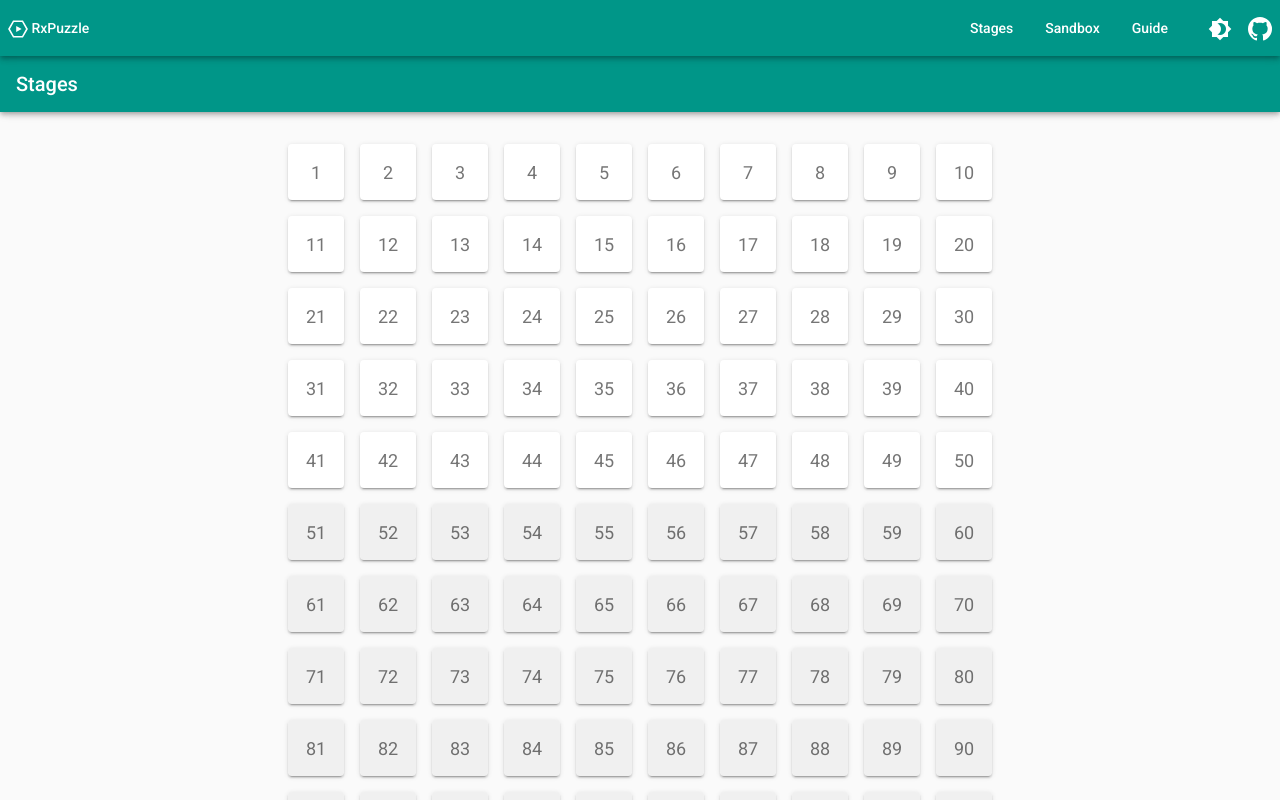
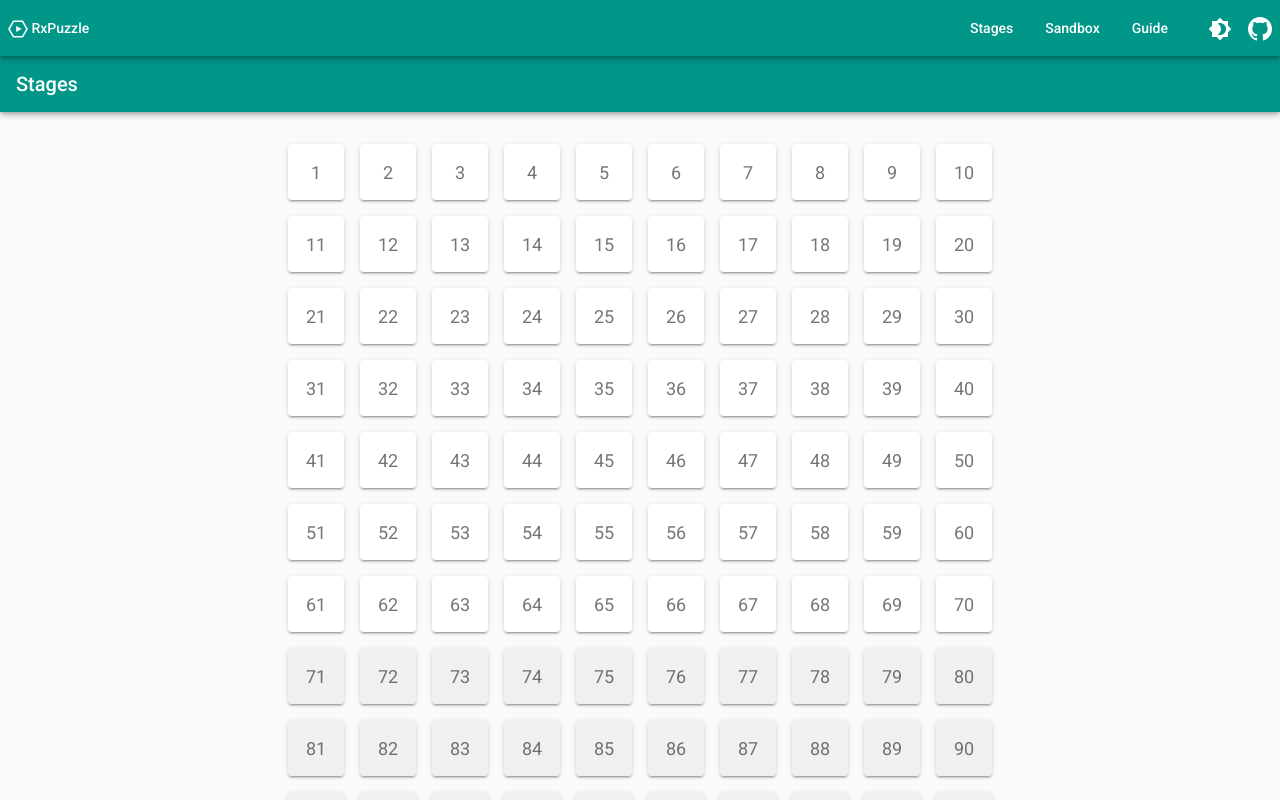
Before and after one commit to rx-puzzle/rx-puzzle.github.io, an Angular app: page /stages in a window 1280 px wide. Built offline with nearby package versions, Linux system fonts and the light colour scheme.

Commit message:
Add 51 to 70 stages

```diff
--- a/src/app/stage-list/stage-list.component.html
+++ b/src/app/stage-list/stage-list.component.html
@@ -204,45 +204,85 @@
       data-src="eNrdktFPwjAQxv-Xe55JQRTYG45RCRmx1rgMw0OZ51iytbMrBrLsf7cDZ0w0auRB41vv--6-S-7XClRhUiVLcCvIhV5lWF6h5vi4QRkjuJ2e86L7eWpMKpOpNKifRAZul5DG3E4N5p7aSGPbrZIokQWHKHDvKijXorBJAA7EKlO6edbOz_U1bkWi5Bvb7Ao8iY8ZFr82vDrqFt_Sl7UDqWV0wNFstXLZIrbeva1JZzJgk4hFA3ZLb3weznv8jJzyeQDtD_hvOP8eqU8IvoIzWsjyQekc9Xt2QRQxj44Wl8MxZed7dqpALYzSM9y1O75IohezPvf71FuMhiQMx91rztkHScv6GYoCUXQ"
     ></a>
     <!-- [ 51] takeUntil(b$), sample(b$) -->
-    <a data-src=""></a>
+    <a
+      data-src="eNrFldFugjAUht-l1yyh4FC5QxB0hEXEOMfiRWWdkkDLSl00xndfmTObU5wuQ-_K_5_2nPKdtitAMx5TkgN9BVLEJgnOe5gF-HWOSYSBDmvSp95OY85jMu0SjtkbSoCuyHJhLrocpyadEy7ChTKlKPE2SwH9aQXyGcrESgBIIKIJZcVwLX3pUcyiBJe5bEbTyTz_ZvNlhm_QTlDZ5Kr1vdI_apucsoGo-kLHawnEgs0GQ5FVyPkWrfCexbcMbVOTB31bsU1nMGx6_sBvqaYFDbAlv4vxOK6LYjz8-6OzEf3TZnYTZ5hwNKWkQvDjwjnKNQwCT3voObcdw685YaepNWolXK91hq6lz_DiB55qwHCGSP5CWYrZ_plT6wqEgWr59c7QVUcNEUEzzBCnzMXLbY5jiCFse2FDNdx7qNmP7ZFxp9j2mYhP6ueSoN8uu-vdhX8s-FLPy0k9Ehp9J6yPLNgfuC3TClo-tA_0yHj9Drr-Za0"
+    ></a>
     <!-- [ 52] switchMap(a => b$.map(b => a + b)), takeUntil(b$) -->
-    <a data-src=""></a>
+    <a
+      data-src="eNrlk11PgzAUhv9LrzFpKSJwN_kwY4GAW8bUcNFh3UiAYumMy7L_bslcYqJuYLL4dde-79vTNs85G8BqkbOqAdYGlITPC9pElI_p44pWGQUW0pRX3S1zIfJqMawE5U-kAJYKYWs-DwUtbbaqhIxLZcFIEexKAetuA5olqWUlABSQsYLxdrlVjut8ycr5qnlji3VNz7IuofmJKvX9w4_Q060Ccsloh6P9lZSbPWLp3cs9RJ6tIx9ptyjydBgml6rrmDCaYLDvgG44s5xnBe374K-d-lN62jqH6KiG4wfXswsDIl0NsIF9D6FP6Jx8eMiR0P_mJzipmgfGS8rfD5iH43FgQojx2NEGg1AmWE05EYyP6Hp_x-FOSGzsusFghlGoxeej0LjpO6ffpf_mVumCWDUCe6TiiW_qcWJMQ_MqjKMPEKfbF-FbRdM"
+    ></a>
     <!-- [ 53] bufferCount(2), distinct(x => x.shape) -->
-    <a data-src=""></a>
+    <a
+      data-src="eNrNkl9PgzAUxb9LnzFhA5zjjRHYv2hYMJto9lDwCiTQYilmC-G7W5wYISoYNfGtPff2nN7-WiKa8ZiSHOklSjHzE8gdYC48FkACQPpIlV51K405j0m4JBzYE06QPpblunhYckhNWhAu2oUSUpxcnqyQfleiPMKZcEJIQgFNKKuXldSvZ0A4Dil5V-fHDM7woNPf1SM4dML-JIZFNPWLvDtT8Hth-0pCsSByevzaXch5A1TU7sVeHtnmuXo9mWmqobjebCPL07UysbQ5ani34X1yb_yToXEf7lY9iFmQQNfDH_RlhnUF_5zsF8TfQHOGSf5AWQqszXprGlvPWNxa9lhWnMXF1F3tRAfNgGFO2RqOTUaf08uvcee7G8NytJVnO-rV5gOnffUMDRVcqQ"
+    ></a>
     <!-- [ 54] distinctUntilKeyChanged('color'), throttleTime(1t) -->
-    <a data-src=""></a>
+    <a
+      data-src="eNq9klFPgzAUhf_LfcakhTGVN7bBMpcZyYzizB4KXhkJtFiKcSH8d7vMqZkYnZg99pzbc2_73RpEoVLBS3BqyJmMMiyvUM7xqUIeIzi0Z7zpXp4qlfJkwhXKZ5aBYxKyMV8mCvOhqLjS5VpJBMtm2yhw7msoV6zQSSBXIo-qEgyIRSakVtS6wJMIGuOj6JPbSf-mGetyOT7mpP_4LcvGgFQz2uLYpGu53CHW3oM-E-oP-_bI6rkjYnoXlhWS0Dbda_sMdhvwB5xxKuMMf__0bnYL4kMHaAFdIFcsEfyowL_MfcD67sN_Z64k4-WjkDnKPez-5Xw8uLtxZwvrNKD9ILSJrhAFSqaEnOJ61-PHJL1A7q0_oMHYnVr03FsEtCVp2bwCqXNoNQ"
+    ></a>
     <!-- [ 55] combineLatest(a$, b$), zip(a$, b$) -->
-    <a data-src=""></a>
-    <!-- [ 56] bufferTime(2t, 1t), debounceTime(2t) -->
-    <a data-src=""></a>
+    <a
+      data-src="eNrdVNFugjAU_Zc-s6QVcYw3UEBHMBINoosPlXVKAi0rdZkx_vtK1GTZjILOLPGtPbf33HtzTu8GsFwkjBbA2IAM83lKigHhQ_K-IjQmwEBNZY_bWSJEQhc9Kgj_wCkwGhCWwc-eIFmbraiQzyWyYDj1d1TAeNmAYolzyQSAAmKWMl4et8p5PCdU4AWj3-JinZMHfFV2fOe1K-GzrQISqdpOoJJdwsVBdBl7lXeInHZL66hNswMb9rOqRjDSGuZI08HBE9UE5kuWzVfFDee5V3xWRk7Lo_tj2HcH0XBq2ihE_shSa8oTJzxOSd0-f2UdcfhlzH_TyfxmM-LrdBQc0-KN8YzwH1I6_aFrTULTn6qPAWoFkQblC5YTjgXjHlkfapx2RHfQdVqh7ra9ZmekW54dTmo6ovpHvjCtxjY8U_Mq7v9bWNUMIVevOXYsFLimp6InexqgI4aYbb8AmjNj3Q"
+    ></a>
+    <!-- [ 56] bufferCount(2), debounceTime(2t) -->
+    <a
+      data-src="eNrdUk1vgkAU_C_vTBO-1MCNqARLJGhJ1DYcFroFEtilu0ujMfz3LlUSNW3KpR56252ZzJt9s0egtSgo4WAfoUIsKTEPMXvC7w0mKQZbM5UzPq8KIQqSLYjA7AOVYOuq2pH7hcDVlDZESLlEMorK5ckK7Jcj8BzV0glAgZSWlHXHVrkfnhYsLfE_nB63ChRy96c1i8OXgvfVSe5V3lXNnQazpRv4u0c_cp3VZGsGhvGsbaFv9romltMqafjFpM75AV3lGCTK8R5llNyKkiFO6V1L-iFEMuQ56O-Txh1z7lcwRPgbZRVmNxWHmmFNrGg-dvSR45mrsbeRClpjhgRlPj70M351kp8l0mZhtLa8jWoFo7W--8Ypbj8BrRlQgg"
+    ></a>
     <!-- [ 57] skipUntil(b$), buffer(b$) -->
-    <a data-src=""></a>
+    <a
+      data-src="eNrVlFtvgjAUx79Ln1kCgjp4Y6CiRILaeFt8qOxMSaBlpS4a43e3zpks7hZlkuytPbd_zvmddotYJmJGc2RtUUr4PIE8BD6AlxXQCJClGcq7vZHGQsR00aYC-CtJkFVR1YNz3RaQOmxFhQyXlgUjSfdYClmPW5QvSSYrIaSgiCWMH447pTx7FPMogQ9escngLrqJVgZUkAWjpfY62ykolgyO4z50J835CaH0Pcm7qjWdwO02A3_S8XHT7tXHRqDrU22MToSL4eJLls5X-aVpS1ifDewCPJ8135LnRZJJqct5DvI3ft3OAx4Mfe9-6GJfq9vqJLyQX6G2v0m-zWMqJHblOv4ZP8EJzZ8ZT4GfIQw13aybuFGzK1XbM3o1byQjWAacCMZ92Jw0ft6EkeO501A3zN64ZeLW0Bk4hTehJIz_WeYK4PLPxZob4r7pjVQzqPYrky-Az3Z7WH9PVw"
+    ></a>
     <!-- [ 58] debounce(_ => b$), mergeMap(a => b$.map(b => a + b)) -->
-    <a data-src=""></a>
+    <a
+      data-src="eNrVlN9vgjAQx_-XPrMEBHXwxkBFiQS18dfiQ2E3JYGWlbpojP_7SpzJNNNo4ox7a79317vc564bxHKRMFoga4MywqMUihD4AD6WQGNAlmYo33ojS4RI6LxNBfBPkiKroqqlcdUWkDlsSYV0l8qckbS7ewpZrxtULEguX0JIQTFLGS-PW-Vx9QWsyJzRH2axzuGJXBTMFyyLlsVxcHznDAfBs62CEsloh6P0lnKxRyxtb_Kuak0ncLvNwJ90fNy0e_WxEej6VBuj_QQc4owTHqdwXEZ0525cq9-s6oeY2llpOQ-023nBg6HvPQ9d7Gt1W52EJ4DeqsIT7SPX9_iEU_TQ38fV4AQntHhnPAN-xC7UdLNu4kbNrlRtz-jVvJH0YDlwIhj3Yb3PcX4ERo7nTkPdMHvjlolbQ2fgXLrTt921_8_tbzjLTxdrboj7pjdSzaDar0x-4TzbfgEPWlu5"
+    ></a>
     <!-- [ 59] sampleTime(3t), withLatestFrom(b$, (a, b) => a + b) -->
-    <a data-src=""></a>
+    <a
+      data-src="eNrNVNtugkAU_Jd9pgk3NfBmUMQSCSipl8aHhZ4qCezSZWk0xn_vEjUpRq0m1vgGcybDzs4cNojmPKGkQOYGZZhFKRQ-sBF8lUBiQKaiS3u8myWcJ2TRJxzYN06RqcpyNVz1OWQWLQkXdIEsKE4HOylkvm9QscS5UEJIQjFNKaset9LjcLakWVQWv8Z8ncNLfGfRh3qq4fOthBKRwe66K3MCLg4RitmHeJcV2_I6A9tzp69uaLeD1kT3NG2mTNAh4XpcZ64N186RA-F4QckxK6qx4oTFKdzqcQmrU9LxDdJXeXiKDC9bmlfzfbCcYVJ8UpYBO8rWVzSjZYTdZltttB09aDpjwaA5MMwpc2F9-NLliowtpzPzNd0IJj0j7L1ZI-tMRZ56o8-Q_mjmHX4N_7XjVzRAbHeodPxwaDhj2fAaQ3V6ogHz7Q_24da6"
+    ></a>
     <!-- [ 60] distinctUntilKeyChanged('shape'), sampleTime(2t) -->
-    <a data-src=""></a>
+    <a
+      data-src="eNrFUl1vgjAU_S99ZglfauCNqARHJOhI1C0-FHYHJNCyUhYN4b-vRNlX5mTOZG_tOafn5PbcGtGCp5SUyKxRjlmYQekDu4PnCkgEyFR06YhP85TzlMQzwoG94AyZqiy35G7GIR_TinAhF0hMcTY_WCHzoUZlggvhhJCEIppR1h4b6R1nCc3DqvxA830BN_iT6NTjBHY4puQU_cvM8B8y-835J3zbSCgVJR36aFMFXHYdC-5R3GXFHnuTue25m1s3sK3FaK17mnavrFG3Alfs88I_PPOsV60XRl953P6isI8o-rH9t9I5w6R8oiwH9qV3X9GMkRFMh5Y6sBx9MXRWQkELYJhT5sK-m_usk9igQJn4wdJwVrLhDZbq5hunbfMKGnZqCw"
+    ></a>
     <!-- [ 61] sample(b$), distinct(x => x.color) -->
-    <a data-src=""></a>
+    <a
+      data-src="eNrFk91ugkAQhd9lr2kCglq4oyJBiQSV-NPGi4VOlQR26bI0GuO7d62laZsiNlV7B-fsOZPMl9kimvGYkhwZW5RiFiaQ-8DG8FwAiQAZiia969005jwmyx7hwF5wgoyGLO_NdY9D2qEF4eK5UJYUJ4NDFTIetihf4Uw0ISShiCaU7T93Ur3OVjQNi_yTzTcZ3EQnhf8-7CJjLqIvdhKKBYPDuvdLEnJeIhTeo_iXFbvjWQPbc-d9N7DNYXumeap6r8xQSfgrror14_MxOnP4HLEVrPGSkio7A8KP-Sft7Bflb-nwKPk64IP-XTCeuM7txApcpW3Kc78C-FXvM4pZlMBVR1aEw3893A98nGGSP1GWAvtG0FdUva0H3ZbZaJqONmw5U_GCZsAwp8yFTTmjtkkcf6BYfjDSnamse81RY_5D02L3CmpJ5As"
+    ></a>
     <!-- [ 62] concatMap(a => b$.map(b => a + b)), audit(_ => b$) -->
-    <a data-src=""></a>
+    <a
+      data-src="eNrdlFFvgjAUhf9Ln1kCgjJ4Y6CiRILSiLr4UFinJEBZqcuM8b9b4kw2N4yLkGx7o-feHNr7nXYHSM5ikhVA34EU0TDBhYepj182OIsw0CVFeNe7acxYnK0GGcP0FSVAb4liWXwbMJyaZJMx3s6VFUHJ6GgF9McdKNYo504ACCAiCaHl516oX49iGiX4Q5Vtc3wX3uRJ1yQNN8W5KWpgo1F9Q1nuBRBzKMf5l-5cLk5Mee2Jr0WpZ7rWqOc686EDe8ZYnSmuLC-kGTgh_8zvy7brHUIjmfjV-rKsXKYzGj5Af-rY91MLOpJqiHOvgs5VSa1oin58jxqP8F9kyCjKimdCU0zPMHqSrKka7HaMVtuwlXHHDngHyTFFjFAHb0__uJyGwLSthScr2njW12B_avpmRRpuf-f-FbI6jncdaf6cQsny4ESzA1Fz25PW_BvSy_0Bl3xGSg"
+    ></a>
     <!-- [ 63] exhaustMap(a => b$.map(b => a + b)), throttle(_ => b$) -->
-    <a data-src=""></a>
+    <a
+      data-src="eNrVlF9vgjAUxb9Ln1kCgjp4Y6CiRIKz8d_iQ2GdkkDLSl00xu--Emc2nTVLhot7o-deTm_u76RbQHOeUFIAawsyxKIUFyFmQ_y6wiTGwNIM5UNvZQnnCVl0CcfsDaXAqqlqWVx3Oc4cuiJctAtlQVHa31sB62kLiiXKhRMACohpSln5uVM-9RwTjhaUfKnzTY7voqMu2d8yPU5YnOJTT_Qrz_8z6ZE-3ykgEYz2OEp3IRcHxKL2LM6q1nYCt98O_GnPh2170JwYga7PtAk4JOAY57exq15ttUutbp3X1udl5TKlfu8BDke-dz9yoa81bXUaSij9LLJLvD7XFFeWX7akWbQqrhjyW6bIGSLFC2UZZicgQ003myZsNexa3faMQcMbiw6aY4Y4ZT7eHO64nIex47mzUDfMwaRjws7IGTqSPMhmlwCK_3SBN5ESyRDRtSIgXlyouSF8NL2xagb1x9r0TATmu3dB6Fpy"
+    ></a>
     <!-- [ 64] pairwise(), debounceTime(1t) -->
-    <a data-src=""></a>
+    <a
+      data-src="eNrNkl9rgzAUxb9Lnh34ry36VtqKnVRsJ7Td6EN0dypo4pI4WsTvvkjroNJug66wt-Tcw8nN_d0a0VJklHBk16jALMqBB8Ce4L0CEgOyNVM56bMiEyIjyZwIYB84R7auqm1xPxdQTGhFhLRLJaE4XxyjkP1SI57iUiYhpKCY5pS1x0b5ez3OWJzD3dLEoYSH-B91eKbvGgVlksNx5G2vUuYdRll7lXdVcyb-dOH43vbRC53xcrQxfcN41jaoo_w7ZCylRVTx_nTwmSmFPU4o-d5UAhGXXLcN-srTt4Ve-XR0l2Xuw_1iKhgm_I2yAlgPa6AZ1sgKZ8OxPhi75nLorqWDlsCwoMyDQ_fGj0lyQUJtGoQry12rlj9Y6dsLSbvmE7nmUFM"
+    ></a>
     <!-- [ 65] bufferCount(2, 1), auditTime(1t) -->
-    <a data-src=""></a>
+    <a
+      data-src="eNrNkl1rgzAUhv_LuXbgV1v0TtqKnVRsJ7Td6EV0Z1bQxCVxrIj_fZGuY4zRwVZhd8n7Hp6QPGmB1bJgVIDbQkV4WqKIkd_hc4M0Q3ANW3vP51UhZUHzBZXIX0gJrqnrffm6kFhNWUOlGldJzki5PKHAfWhBHEitSAAaZKxkvF922vXzGqkkOaOfenms8YYMQk0HoWbXe5l9p0GhzJwk9HQVi7NY1T2qvW7402i29KNwdxsmvreabO3Isu6NLZy9_00iP7AqbcTle2YFz0ocxuvv2Ol_sXjB7odUyQkVT4xXyL94jQ3LmTjJfOyZIy-wV-NgoyZYjZxIxkM8ns_4kaR-SGLM4mTtBBvdiUZrc_cNad-9ASqhWCo"
+    ></a>
     <!-- [ 66] bufferTime(2t), throttleTime(2t) -->
-    <a data-src=""></a>
+    <a
+      data-src="eNrVkl9PgzAUxb9LnzHh37bAG9lGmGSETZJtmj0UvAIJtFiK2UL47pZsqFOMmOxB39pzfz23vac1ogVPKSmRWaMcszCD0gd2B88VkAiQqejSWZ_nKecpiReEA3vBGTJVWW6LhwWHfEorwgUulJjibHmyQuZDjcoEF8IJIQlFNKOsXTbSu84SmodV-aHMjwXc4Avou8O_1RM44JiSa9n9iTdd6PtGQqkI5DT7tquQyy5PUXsUe1mxp95saXvu7tYNbGs12eqept0rW9TFfcXsvs68ByqA8D4qGkSFgyg85O7h_w3-LW_OMCmfKMuBfYrcVzRjYgTzsaWOLEdfjZ2NIGgBDHPKXDh2PX50Ep8nUGZ-sDacjWx4o7W663HaN68a71-i"
+    ></a>
     <!-- [ 67] merge(a$, b$), scan((x, y) => x + y) -->
-    <a data-src=""></a>
+    <a
+      data-src="eNrdk11vgjAUhv_LuWYJKMrgjokGJRLUxo8tXlR2piTQslIXjfG_r8aRbUbjnDdul33P6dOPp90Az2XCWQHOBjIqZikWEYoBvi6RxQiOYWofeTNLpEzYvM0kijeaglPR9V1x1ZaYNfiSSdWukjmnaXePAudpA8WC5ooEYsGz2bIADWKecqESuc7xjsJW-2yKExGn-KXnW3WBKzrn7BARX4DIkcljjNkFjB-d5NTkm8inWw0SpW1vaLd7FReldVV7VmPdaDVCr9sKg0knIC23Z43NsFp9NMZQPopfGL7K7XVW_7XPcxq7nQcyGAb-_dAjgWG5-iQ6ofEGL_mqx_FnzElBWfHCRYbiQF5kVG3LJs26W6m5vtmr-yPVwXMUVHIR4Lpc4yxJ_WZieBHp2_5It8NavzI5Qppu3wFYv-S8"
+    ></a>
     <!-- [ 68] auditTime(2t), concat(a$, b$) -->
-    <a data-src=""></a>
+    <a
+      data-src="eNrdk11vgjAUhv9Lr1nClxq4I_iBMxJQMtSFi8LOkARaVsqiIf73laiJM_tw2bKZ3bXv-_b0pM9pg2jJM0oqZDaowCzOofKAzeGpBpIAMhVdOuiDIuM8I-mYcGDPOEemKsutuRlzKGxaEy7iQkkpzqf7Usi8b1C1xqWohJCEEppT1i530uc6W9MirqsTm29LuIkvOvxT-ho2OKXkvInkV5v4-ktEOwllAsueQJsWcnWkKrwHsZeVoe32p0N3srydBEPL7y10V9NWygIdob8meM1E4uvD9i09ap0DOM4wqR4pK4CdsfMUzegZwaBrqR3L0f2uE4oELYFhTtkEtsc7Ph6B0Hb6K0_TDX8xMoLRnT233xmBvxvp_6pfBlp80kDpe8HMcELZcDszdfkG6Gj3AgFbxxk"
+    ></a>
     <!-- [ 69] bufferTime(2t, 1t), distinctUntilKeyChanged('shape') -->
-    <a data-src=""></a>
+    <a
+      data-src="eNrNUltvgjAU_i_nmSXc1MAbUQmOSNCRqFt4qOwMSaBlpSwzhP--EjWbxm08LJlv7XdrT77TACtFxmgFdgMF4dscqxD5A77WSBMEWzOVIz4tMiEyms6oQP5GcrB1Ve3I95nAYsxqKqRcIikj-fwQBfZTA9WOlDIJQIGE5Yx3x1b5xJOMJzl-YcW-xLvkTPOdl-9Ysa2rSzPpZf4r_LYHiFsFMtnQoYwuXcLVqWDJPcu7qrnjYDJ3A39z70eusxitzcAwHrU1nPq_8TJ7ma__jvQJOh-hRCpIyujPqv_bzrhjjl0LTmj1wniB_KLuUDOskRVNh44-cDxzMfRWUsFK5EQw7uP-9MavSXJxIm0SRkvLW6lWMFjqmytJcfsBNM5khA"
+    ></a>
     <!-- [ 70] merge(a$, b$), audit(_ => b$) -->
-    <a data-src=""></a>
+    <a
+      data-src="eNrVlNFugjAUht-l1ywBQR3cMVBRIkFtRF28qOxMSaBlpS4a47uvxplsxjgXlcS79j-nPe35_naDWC4SRgtkbVBG-CyFIgQ-gI8l0BiQpRnKt97IEiESOm9TAfyTpMiqqOouuGoLyBy2pEKmS2XOSNrdb4Ws1w0qFiSXOyGkoJiljO-GW6U8fQErMmf0R1isc3iKH7_YL326VVAiSeybvqsq5eIAUsbe5FzVmk7gdpuBP-74uGn36iMj0PWJNkIHzpdB4wuWzZbF8T1nF507Tnicwl1amAMVp1aTUi13Lci_-HU7L3gw9L3noYt9rW6r4_Cf_Mrt31VuuYtPzlvwZvwEJ7R4ZzwDfoQw1HSzbuJGza5Ubc_o1bxIZrAcOBGM-7A-1DjvhMjx3EmoG2Zv1DJxa-gMnBs54fK2P87TKhex_GWx5oa4b3qRagbVfmV8AvF0-wXHOUse"
+    ></a>
     <!-- [ 71] pairwise(), bufferTime(2t) -->
     <a data-src=""></a>
     <!-- [ 72] buffer(b$), bufferCount(2) -->
```
